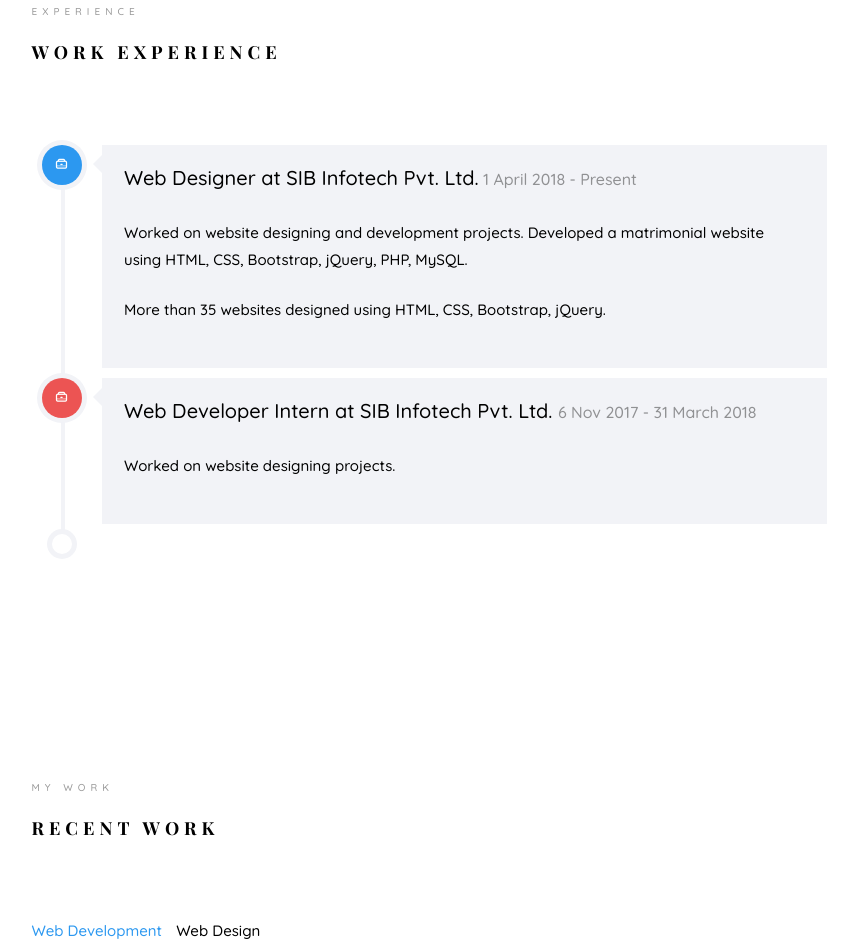
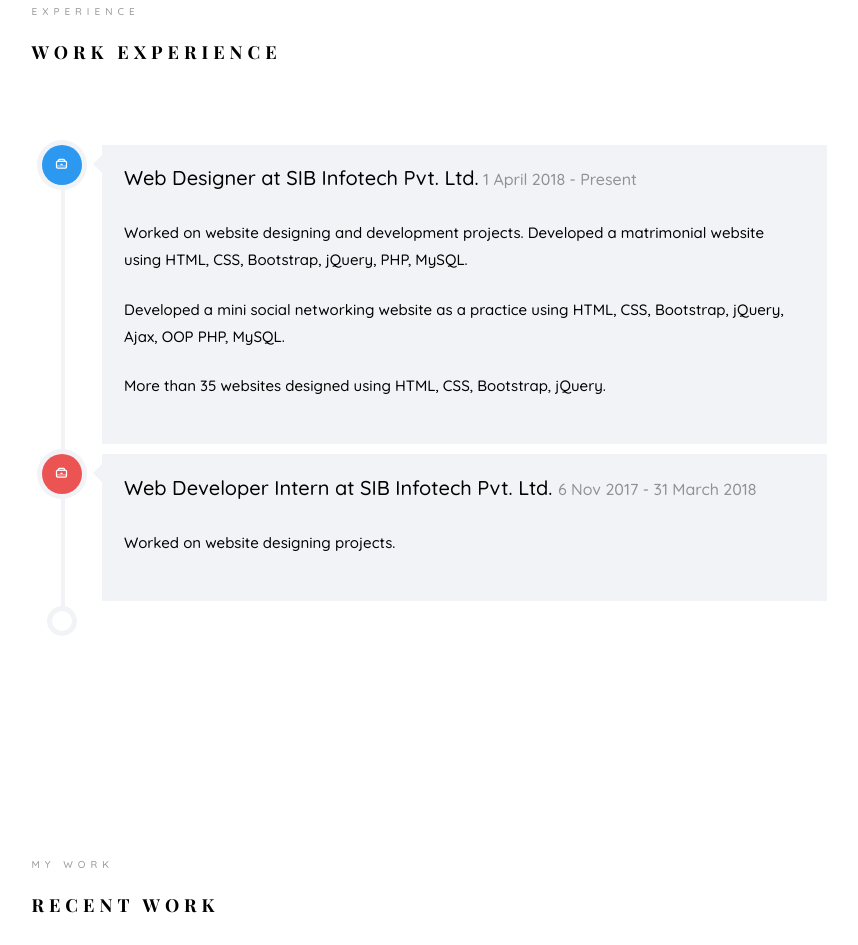
Before and after one commit to tushar-lad/portfolio, a plain HTML site: page index.html in a window 1280 px wide. Shown: the part 2606-3551 px from the top of the page, without its empty margins (361-1219 px from the left). Drawn offline with nearby package versions, Linux system fonts and the light colour scheme; files whose address does not match are found by name; a web font is replaced by a local one.

Commit message:
Update index.html

```diff
--- a/index.html
+++ b/index.html
@@ -341,6 +341,7 @@
                                             <div class="timeline-label">
                                                 <h2>Web Designer at SIB Infotech Pvt. Ltd.<span> 1 April 2018 - Present</span></h2>
                                                 <p>Worked on website designing and development projects. Developed a matrimonial website using HTML, CSS, Bootstrap, jQuery, PHP, MySQL.</p>
+						<p>Developed a mini social networking website as a practice using HTML, CSS, Bootstrap, jQuery, Ajax, OOP PHP, MySQL. </p>
                                                 <p>More than 35 websites designed using HTML, CSS, Bootstrap, jQuery.</p>
                                             </div>
                                         </div>
```
